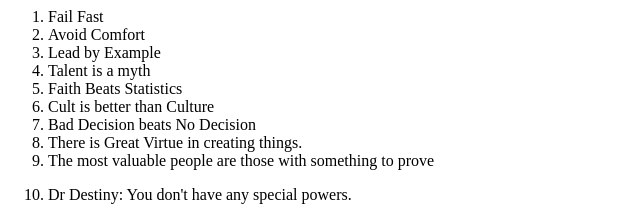
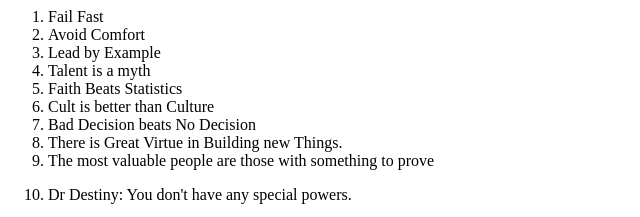
Before and after one commit to DoctorSlimm/DoctorSlimm.myFirstWebsite.github.io, a plain HTML site: page index.html in a window 1280 px wide. Shown: the part 840-1057 px from the top of the page, 0-640 px from the left. Drawn offline with Linux system fonts and the light colour scheme.

Commit message:
Update index.html

```diff
--- a/index.html
+++ b/index.html
@@ -62,7 +62,7 @@
     <li>Faith Beats Statistics</li>
     <li>Cult is better than Culture</li>
     <li>Bad Decision beats No Decision</li>
-    <li>There is Great Virtue in creating things.</li>
+    <li>There is Great Virtue in Building new Things.</li>
     <li>The most valuable people are those with something to prove</li>
     <li>
         <p>Dr Destiny: You don't have any special powers.</p>
```
